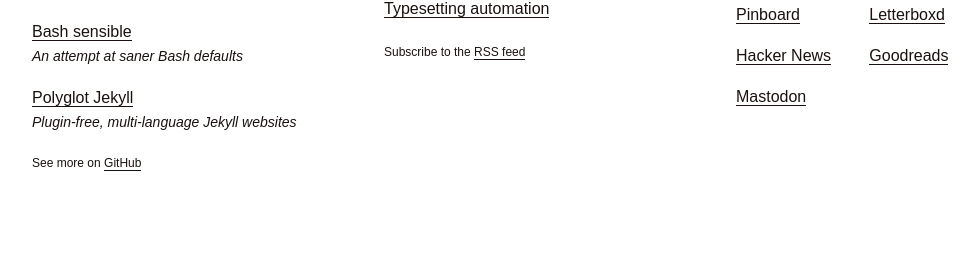
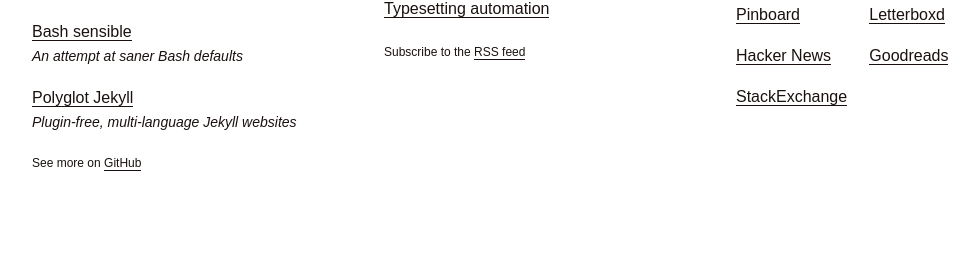
Before and after one commit to mrzool/mrzool.github.io, a Jekyll site: the page built from index.md, in a window 1280 px wide. Shown: the part 384-664 px from the top of the page, without its empty margins (0-980 px from the left). Built offline with Jekyll 4.4.1, drawn with Linux system fonts in a browser that asks for light colours.

Commit message:
add stackexchange profile

```diff
--- a/index.md
+++ b/index.md
@@ -33,8 +33,8 @@
   url: "https://news.ycombinator.com/user?id=mrzool"
 - name: "Goodreads"
   url: "http://www.goodreads.com/mrzool"
-- name: "Mastodon"
-  url: "https://mastodon.online/@mrzool"
+- name: "StackExchange"
+  url: "https://stackexchange.com/users/3697302/mrzool"
 # - name: "Instapaper"
 #   url: "https://www.instapaper.com/p/mrzool"
 ---
```
